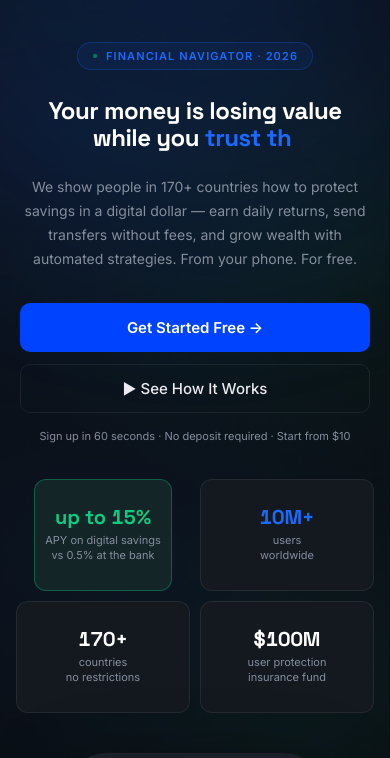
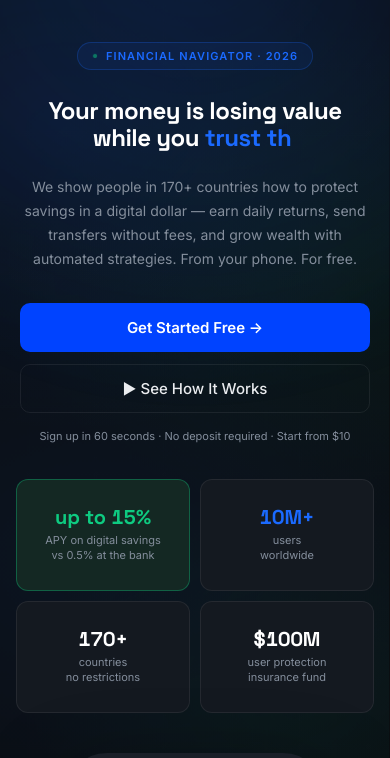
Before and after one commit to vdrohnk/wealthshift, a plain HTML site: page index.html in a window 390 px wide. Shown: the part 62-820 px from the top of the page. Drawn offline with Linux system fonts and the light colour scheme.

Commit message:
Update index.html

```diff
--- a/index.html
+++ b/index.html
@@ -102,7 +102,7 @@ if (window.location.hash) {
   .stats-card { display:grid; grid-template-columns:repeat(4,1fr); gap:12px; background:transparent; border:none; }
   .stat-item { background:var(--bg2); border:1px solid var(--border); border-radius:12px; padding:28px 16px; text-align:center; display:flex; flex-direction:column; justify-content:center; align-items:center; min-height:140px; transition:transform .2s ease, border-color .2s ease; position:relative; box-sizing:border-box; }
   .stat-item:hover { transform:translateY(-3px); border-color:var(--border-b); }
-  .stat-item.hero { border-color:rgba(14,203,129,0.35); background:linear-gradient(rgba(14,203,129,0.07),rgba(14,203,129,0.07)) var(--bg2); }
+  .stat-item.hero { border-color:rgba(14,203,129,0.35); background:#142823; }
   .stat-item.hero:hover { border-color:rgba(14,203,129,0.55); }
   .stat-num { font-family:'Space Grotesk','SF Pro Display',-apple-system,system-ui,sans-serif; font-size:30px; font-weight:700; color:#fff; line-height:1; margin-bottom:8px; }
   .stat-num.green { color:var(--green); } .stat-num.blue { color:var(--blue-mid); }
@@ -415,9 +415,9 @@ if (window.location.hash) {
     .float-1 { top:30px; left:-10px; }
     .float-2 { bottom:40px; right:-10px; }
     .float-3 { top:160px; right:-20px; }
-    /* Stats on mobile — 2x2 grid, all 4 cards visible at once */
-    .stats-card { grid-template-columns:1fr 1fr; gap:10px; }
-    .stat-item { padding:22px 14px; min-height:130px; }
+    /* Stats on mobile — 2x2 grid, forced equal width columns */
+    .stats-card { grid-template-columns:minmax(0,1fr) minmax(0,1fr); gap:10px; }
+    .stat-item { padding:22px 12px; min-height:130px; width:100%; overflow:hidden; }
     .stat-num { font-size:24px; white-space:nowrap; margin-bottom:6px; }
     .stat-label { font-size:11px; line-height:1.35; }
   }
```
